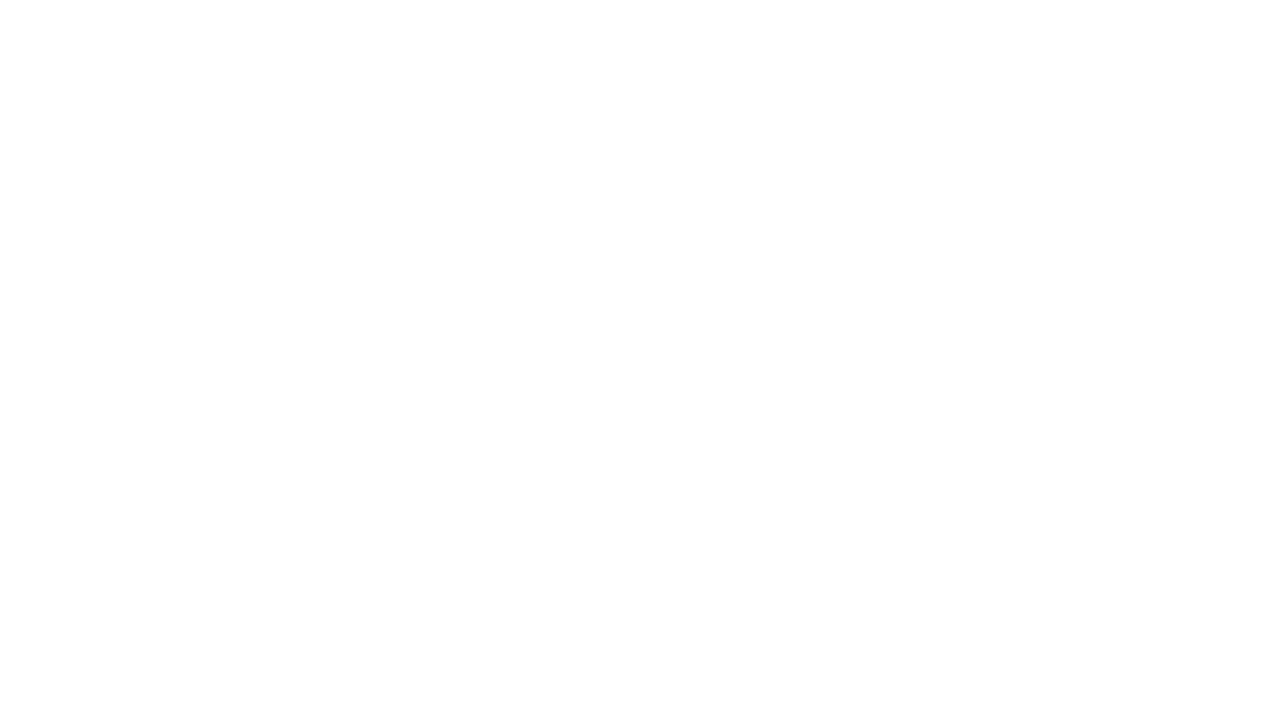
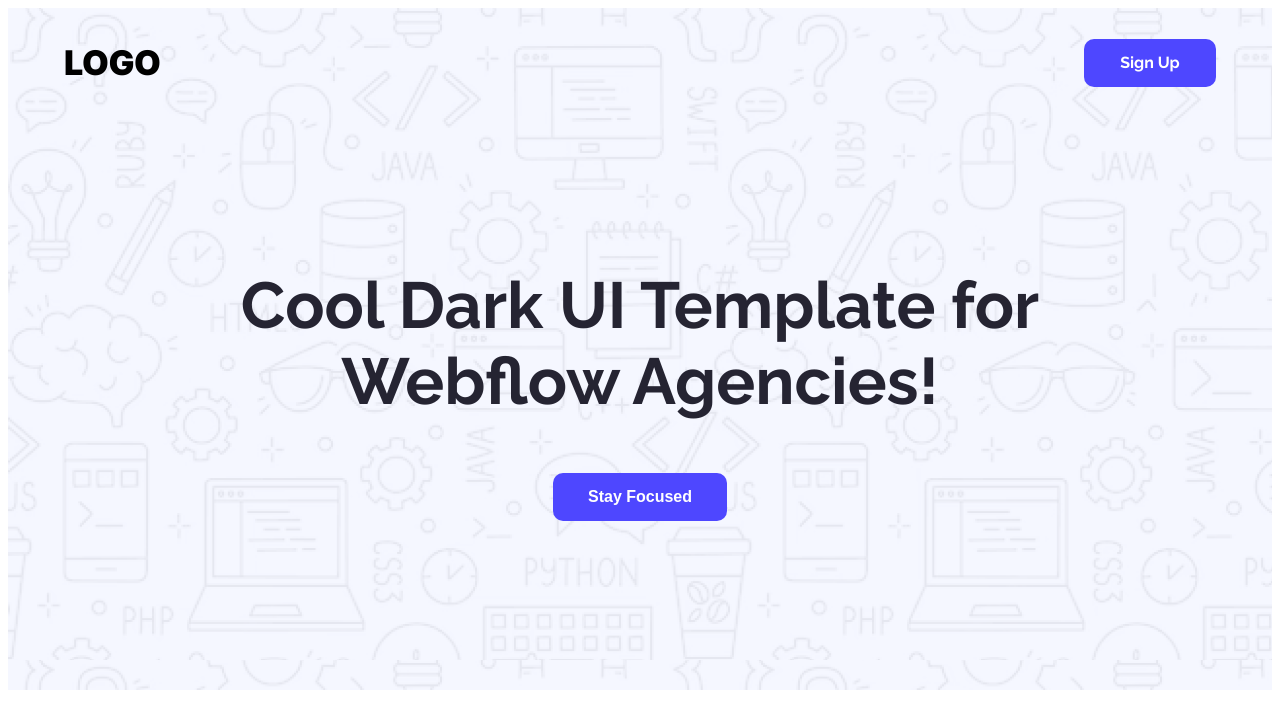
Before and after one commit to Partha-727/PH-assignment1, a plain HTML site: page index.html in a window 1280 px wide. Drawn offline with Linux system fonts and the light colour scheme.

Commit message:
added banner

```diff
--- a/index.html
+++ b/index.html
@@ -4,8 +4,29 @@
     <meta charset="UTF-8">
     <meta name="viewport" content="width=device-width, initial-scale=1.0">
     <title>LOGO</title>
+    <link rel="preconnect" href="https://fonts.googleapis.com">
+    <link rel="preconnect" href="https://fonts.gstatic.com" crossorigin>
+    <link href="https://fonts.googleapis.com/css2?family=Inter:ital,opsz,wght@0,14..32,100..900;1,14..32,100..900&family=Raleway:ital,wght@0,100..900;1,100..900&display=swap" rel="stylesheet">
+    <link rel="stylesheet" href="styles/style.css">
 </head>
 <body>
+    <header>
+        <section class="navbar">
+            <nav>
+                <h3 class="inter-style">LOGO</h3>
+                <button class=" btn raleway-font">Sign Up</button>
+            </nav>
+        </section>
+        <section class="banner raleway-font">
+            <div>
+                <h1 class="banner-heading">Cool Dark UI Template for Webflow Agencies!</h1>
+                <button class="btn">Stay Focused</button>
+            </div>
+        </section>
+    </header>
+    <main>
 
+    </main>
+    <footer></footer>
 </body>
 </html>
--- /dev/null
+++ b/styles/style.css
@@ -0,0 +1,59 @@
+/* shared styles */
+.inter-style {
+  font-family: "Inter", sans-serif;
+  font-optical-sizing: auto;
+  font-style: normal;
+}
+
+.raleway-font {
+  font-family: "Raleway", sans-serif;
+  font-optical-sizing: auto;
+  font-style: normal;
+}
+.btn{
+font-weight: 700;
+    font-size: 16px;
+    background-color: #4E47FF;
+    border: none;
+    border-radius: 10px;
+    height: 48px;
+    width: 132px;
+    color: #FFFFFF;
+}
+/* header styles */
+/* navigation styles */
+header{
+    background-image: url('/styles/Assets/Hero-bg.png');
+}
+.navbar nav{
+    display: flex;
+    justify-content: space-between;
+    align-items: center;
+    margin: 0 auto;
+    width: 90vw;
+}
+.navbar nav h3{
+    font-weight: 900;
+    font-size: 34px;
+}
+.navbar nav button{
+    height: 48px;
+    width: 132px;
+}
+/* banner styles */
+.banner{
+    text-align: center;
+    height: 273px;
+    width: 905px;
+    margin: 150px auto;
+    padding-bottom: 150px;
+}
+.banner-heading {
+    color:#252432;
+    font-weight: 700;
+    font-size: 65px;
+}
+.banner button{
+    width: 174px;
+    align-items: center;
+}
```
Also changed, not shown: styles/Assets/Hero-bg.png (added), styles/Assets/avatar.png (added), styles/Assets/icon-star.png (added), styles/Assets/wc-big.png (added), styles/Assets/wc-mini.png (added).
